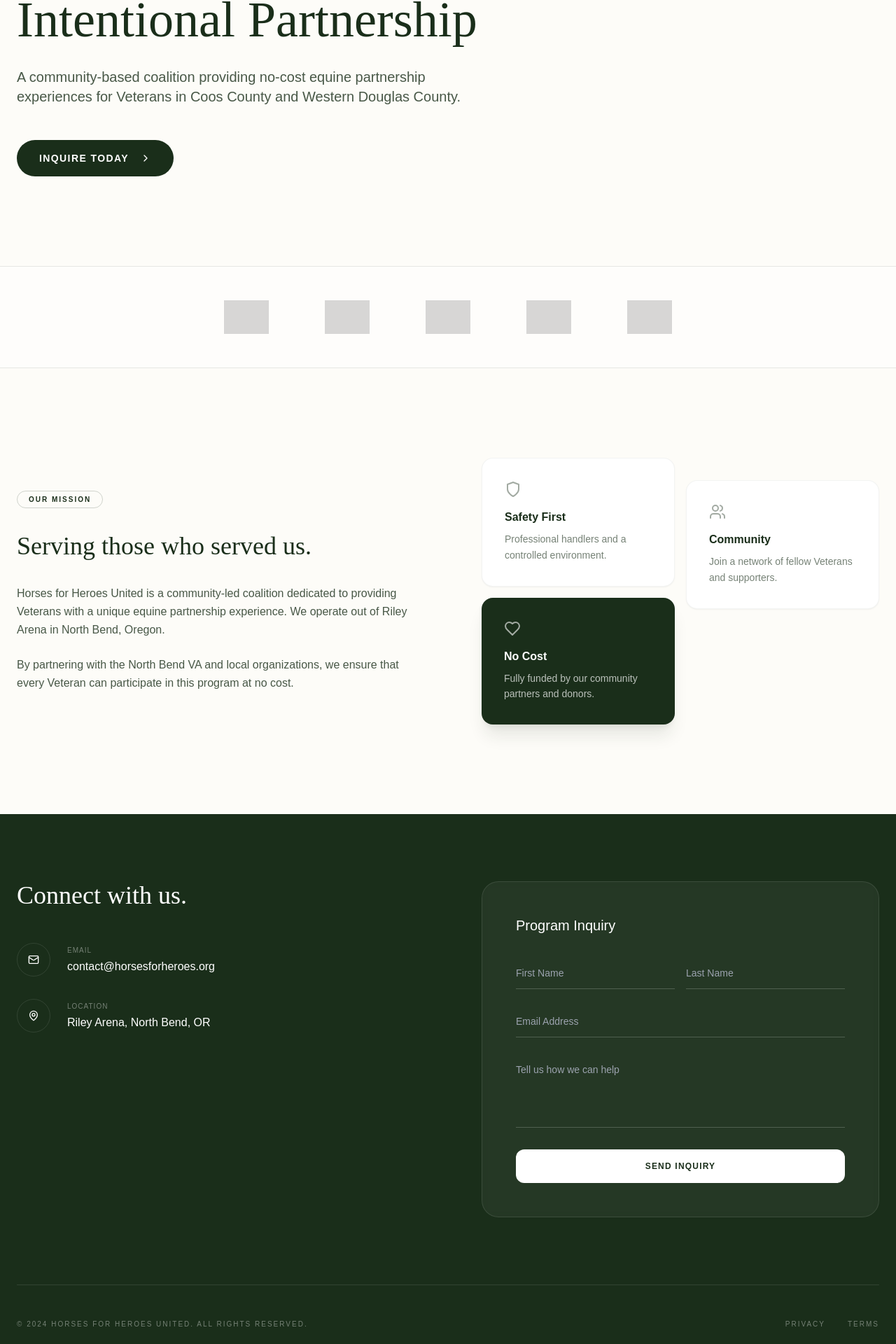
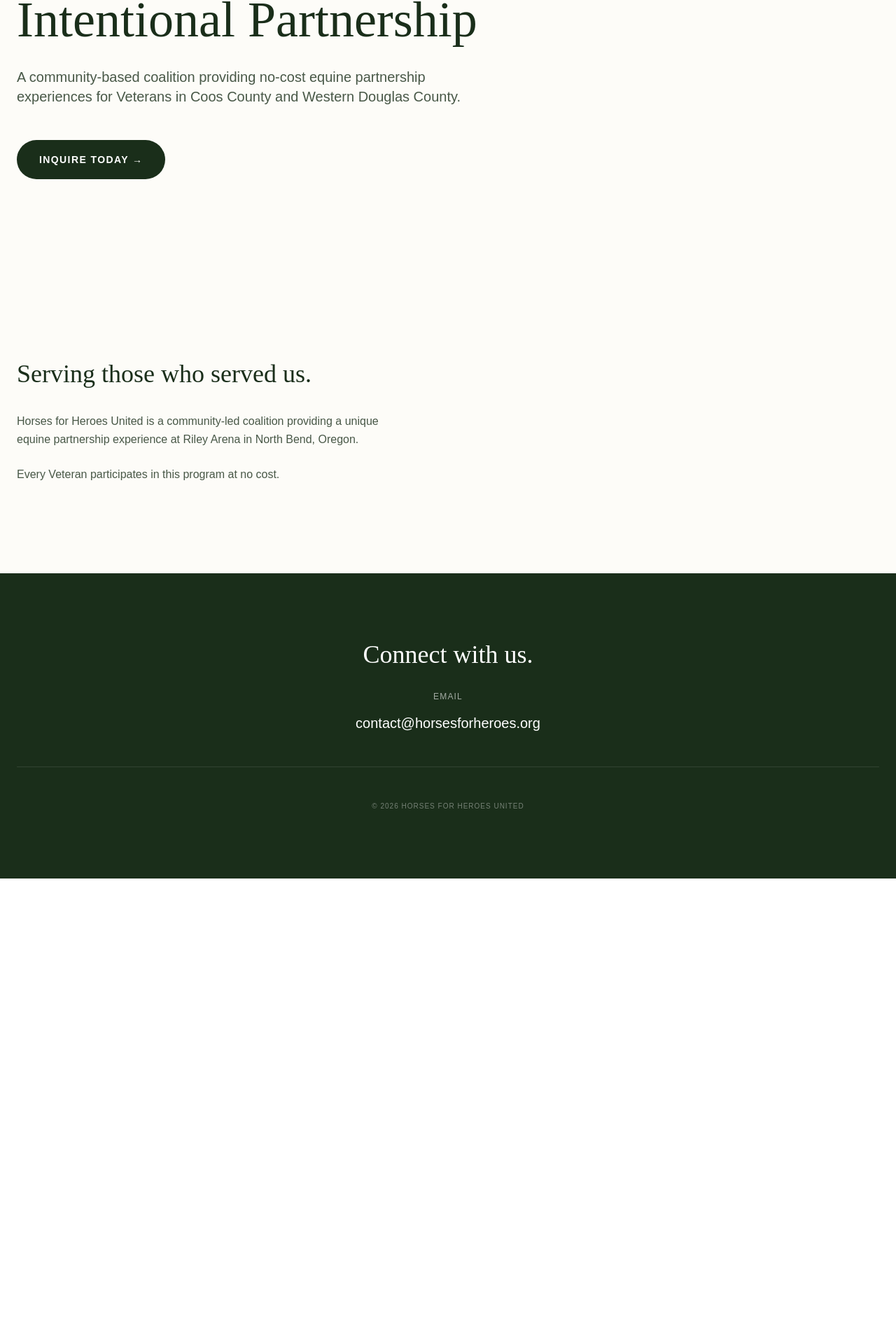
Before and after one commit to adbice/horses-for-heroes-united-, a React (Vite) app: page / in a window 1280 px wide. Shown: the part 288-2208 px from the top of the page at 70% size. After the commit the page ends 1543 px from the top, so only its background shows below. Built offline with nearby package versions, Linux system fonts and the light colour scheme; grey boxes are pictures that could not be loaded.

Commit message:
Update App.tsx

```diff
--- a/src/App.tsx
+++ b/src/App.tsx
@@ -1,30 +1,15 @@
 import React, { useState } from 'react';
-import {
-  Shield,
-  Users,
-  Heart,
-  Mail,
-  Phone,
-  MapPin,
-  ChevronRight,
-  Menu,
-  X
-} from 'lucide-react';
 
 function App() {
   const [isMenuOpen, setIsMenuOpen] = useState(false);
 
-  const toggleMenu = () => setIsMenuOpen(!isMenuOpen);
-
   return (
-    <div className="min-h-screen bg-[#FDFCF8] text-[#1a2e1a] font-sans selection:bg-[#1a2e1a] selection:text-white">
+    <div className="min-h-screen bg-[#FDFCF8] text-[#1a2e1a] font-sans">
       {/* Navigation */}
       <header className="fixed top-0 z-50 w-full bg-[#FDFCF8]/90 backdrop-blur-sm border-b border-[#1a2e1a]/10">
         <div className="max-w-7xl mx-auto px-6 h-20 flex items-center justify-between">
           <a href="#" className="hover:opacity-70 transition-opacity">
-            <h1 className="font-serif text-xl font-bold tracking-tight uppercase leading-none">
-              Horses for Heroes United
-            </h1>
+            <h1 className="font-serif text-xl font-bold tracking-tight uppercase">Horses for Heroes United</h1>
           </a>
 
           {/* Desktop Nav */}
@@ -34,22 +19,21 @@ function App() {
             <a href="#contact" className="hover:opacity-60 transition-opacity border-b border-[#1a2e1a]">Contact</a>
           </nav>
 
-          {/* Mobile Menu Button */}
+          {/* Mobile Menu Button - Standard HTML (No Icons) */}
           <button
-            className="md:hidden p-2"
-            onClick={toggleMenu}
-            aria-label="Toggle Menu"
+            className="md:hidden font-bold uppercase tracking-tighter text-[10px] border border-[#1a2e1a] px-3 py-1 rounded"
+            onClick={() => setIsMenuOpen(!isMenuOpen)}
           >
-            {isMenuOpen ? <X size={24} /> : <Menu size={24} />}
+            {isMenuOpen ? 'CLOSE' : 'MENU'}
           </button>
         </div>
 
         {/* Mobile Nav Dropdown */}
         {isMenuOpen && (
-          <div className="md:hidden bg-[#FDFCF8] border-b border-[#1a2e1a]/10 px-6 py-8 flex flex-col gap-6 text-sm font-semibold uppercase tracking-widest animate-in fade-in slide-in-from-top-4">
-            <a href="#about" onClick={toggleMenu}>About Us</a>
-            <a href="#volunteer" onClick={toggleMenu}>Volunteer</a>
-            <a href="#contact" onClick={toggleMenu}>Contact</a>
+          <div className="md:hidden bg-[#FDFCF8] border-b border-[#1a2e1a]/10 px-6 py-8 flex flex-col gap-6 text-sm font-semibold uppercase tracking-widest">
+            <a href="#about" onClick={() => setIsMenuOpen(false)}>About Us</a>
+            <a href="#volunteer" onClick={() => setIsMenuOpen(false)}>Volunteer</a>
+            <a href="#contact" onClick={() => setIsMenuOpen(false)}>Contact</a>
           </div>
         )}
       </header>
@@ -67,15 +51,13 @@ function App() {
               </p>
               <a
                 href="#contact"
-                className="inline-flex items-center gap-4 bg-[#1a2e1a] text-white px-8 py-4 rounded-full hover:bg-[#2a452a] transition-all group"
+                className="inline-block bg-[#1a2e1a] text-white px-8 py-4 rounded-full hover:bg-[#2a452a] transition-all"
               >
-                <span className="text-sm font-semibold uppercase tracking-widest">Inquire Today</span>
-                <ChevronRight className="w-4 h-4 group-hover:translate-x-1 transition-transform" />
+                <span className="text-sm font-semibold uppercase tracking-widest">Inquire Today →</span>
               </a>
             </div>
           </div>
           <div className="absolute top-0 right-0 w-full h-full -z-10 opacity-10">
-            <div className="absolute inset-0 bg-gradient-to-l from-[#FDFCF8] to-transparent z-10" />
             <img
               src="/cohort-one.jpg"
               alt="Veteran interacting with a horse"
@@ -84,108 +66,31 @@ function App() {
           </div>
         </section>
 
-        {/* Branch Logos - Accessibility Fix */}
-        <section className="px-6 py-12 border-y border-[#1a2e1a]/10 bg-white/50">
-          <div className="max-w-7xl mx-auto">
-            <div className="flex flex-wrap justify-center items-center gap-12 md:gap-20 opacity-40">
-              <img src="https://www.army.mil/img/army-logo.svg" alt="U.S. Army Emblem - Serving those who served" className="h-12 w-auto" />
-              <img src="https://www.marines.mil/Portals/63/Images/Marine_Corps_logo.png" alt="U.S. Marine Corps Emblem - Serving our Marines" className="h-12 w-auto" />
-              <img src="https://www.navy.mil/Portals/1/navy_logo.png" alt="U.S. Navy Emblem - Serving our Sailors" className="h-12 w-auto" />
-              <img src="https://www.af.mil/Portals/1/af_logo.png" alt="U.S. Air Force Emblem - Serving our Airmen" className="h-12 w-auto" />
-              <img src="https://www.uscg.mil/Portals/0/Images/logo/uscg_logo.png" alt="U.S. Coast Guard Emblem - Serving our Guardians" className="h-12 w-auto" />
-            </div>
-          </div>
-        </section>
-
-        {/* About Us - Terminology Fix */}
+        {/* About Us */}
         <section id="about" className="px-6 py-24 md:py-32">
           <div className="max-w-7xl mx-auto grid md:grid-cols-2 gap-24 items-center">
             <div>
-              <div className="inline-block px-4 py-1 border border-[#1a2e1a]/20 rounded-full text-[10px] font-bold uppercase tracking-[0.2em] mb-8">
-                Our Mission
-              </div>
               <h3 className="font-serif text-4xl mb-8 leading-tight">Serving those who served us.</h3>
               <div className="space-y-6 text-[#1a2e1a]/80 leading-relaxed font-light">
                 <p>
-                  Horses for Heroes United is a community-led coalition dedicated to providing Veterans with a unique <strong>equine partnership experience</strong>. We operate out of Riley Arena in North Bend, Oregon.
+                  Horses for Heroes United is a community-led coalition providing a unique <strong>equine partnership experience</strong> at Riley Arena in North Bend, Oregon.
                 </p>
                 <p>
-                  By partnering with the North Bend VA and local organizations, we ensure that every Veteran can participate in this program <strong>at no cost</strong>.
+                  Every Veteran participates in this program <strong>at no cost</strong>.
                 </p>
-              </div>
-            </div>
-            <div className="grid grid-cols-2 gap-4">
-              <div className="space-y-4">
-                <div className="bg-white p-8 rounded-2xl border border-[#1a2e1a]/5 shadow-sm">
-                  <Shield className="w-6 h-6 mb-4 opacity-40" />
-                  <h4 className="font-semibold mb-2">Safety First</h4>
-                  <p className="text-sm text-[#1a2e1a]/60 font-light leading-relaxed">Professional handlers and a controlled environment.</p>
-                </div>
-                <div className="bg-[#1a2e1a] text-white p-8 rounded-2xl shadow-xl shadow-[#1a2e1a]/10">
-                  <Heart className="w-6 h-6 mb-4 opacity-60" />
-                  <h4 className="font-semibold mb-2 text-white">No Cost</h4>
-                  <p className="text-sm text-white/70 font-light leading-relaxed">Fully funded by our community partners and donors.</p>
-                </div>
-              </div>
-              <div className="pt-8">
-                <div className="bg-white p-8 rounded-2xl border border-[#1a2e1a]/5 shadow-sm">
-                  <Users className="w-6 h-6 mb-4 opacity-40" />
-                  <h4 className="font-semibold mb-2">Community</h4>
-                  <p className="text-sm text-[#1a2e1a]/60 font-light leading-relaxed">Join a network of fellow Veterans and supporters.</p>
-                </div>
               </div>
             </div>
           </div>
         </section>
 
-        {/* Simplified Footer / Contact */}
+        {/* Footer */}
         <footer id="contact" className="bg-[#1a2e1a] text-white py-24 px-6">
-          <div className="max-w-7xl mx-auto">
-            <div className="grid md:grid-cols-2 gap-24 mb-24">
-              <div>
-                <h3 className="font-serif text-4xl mb-12">Connect with us.</h3>
-                <div className="space-y-8">
-                  <div className="flex items-center gap-6 group">
-                    <div className="w-12 h-12 rounded-full border border-white/10 flex items-center justify-center group-hover:bg-white/5 transition-colors">
-                      <Mail className="w-4 h-4" />
-                    </div>
-                    <div>
-                      <p className="text-[10px] uppercase tracking-widest text-white/40 mb-1">Email</p>
-                      <a href="mailto:contact@horsesforheroes.org" className="hover:text-white/60 transition-colors">contact@horsesforheroes.org</a>
-                    </div>
-                  </div>
-                  <div className="flex items-center gap-6 group">
-                    <div className="w-12 h-12 rounded-full border border-white/10 flex items-center justify-center group-hover:bg-white/5 transition-colors">
-                      <MapPin className="w-4 h-4" />
-                    </div>
-                    <div>
-                      <p className="text-[10px] uppercase tracking-widest text-white/40 mb-1">Location</p>
-                      <p>Riley Arena, North Bend, OR</p>
-                    </div>
-                  </div>
-                </div>
-              </div>
-              <div id="volunteer" className="bg-white/5 p-12 rounded-3xl backdrop-blur-sm border border-white/10">
-                <h4 className="text-xl font-medium mb-8">Program Inquiry</h4>
-                <form className="space-y-6" onSubmit={(e) => e.preventDefault()}>
-                  <div className="grid grid-cols-2 gap-4">
-                    <input type="text" placeholder="First Name" className="bg-transparent border-b border-white/20 py-3 text-sm focus:border-white outline-none transition-colors w-full" />
-                    <input type="text" placeholder="Last Name" className="bg-transparent border-b border-white/20 py-3 text-sm focus:border-white outline-none transition-colors w-full" />
-                  </div>
-                  <input type="email" placeholder="Email Address" className="bg-transparent border-b border-white/20 py-3 text-sm focus:border-white outline-none transition-colors w-full" />
-                  <textarea placeholder="Tell us how we can help" rows={4} className="bg-transparent border-b border-white/20 py-3 text-sm focus:border-white outline-none transition-colors w-full resize-none"></textarea>
-                  <button className="w-full bg-white text-[#1a2e1a] py-4 rounded-xl text-xs font-bold uppercase tracking-widest hover:bg-white/90 transition-all mt-4">
-                    Send Inquiry
-                  </button>
-                </form>
-              </div>
-            </div>
-            <div className="pt-12 border-t border-white/10 flex flex-col md:flex-row justify-between gap-8 text-[10px] uppercase tracking-[0.2em] text-white/40">
-              <p>© 2024 Horses for Heroes United. All Rights Reserved.</p>
-              <div className="flex gap-8">
-                <a href="#" className="hover:text-white transition-colors">Privacy</a>
-                <a href="#" className="hover:text-white transition-colors">Terms</a>
-              </div>
+          <div className="max-w-7xl mx-auto text-center">
+            <h3 className="font-serif text-4xl mb-8">Connect with us.</h3>
+            <p className="mb-4 text-white/60 uppercase tracking-widest text-xs">Email</p>
+            <a href="mailto:contact@horsesforheroes.org" className="text-xl">contact@horsesforheroes.org</a>
+            <div className="mt-12 pt-12 border-t border-white/10 text-[10px] uppercase tracking-widest text-white/40">
+              © 2026 Horses for Heroes United
             </div>
           </div>
         </footer>
```
